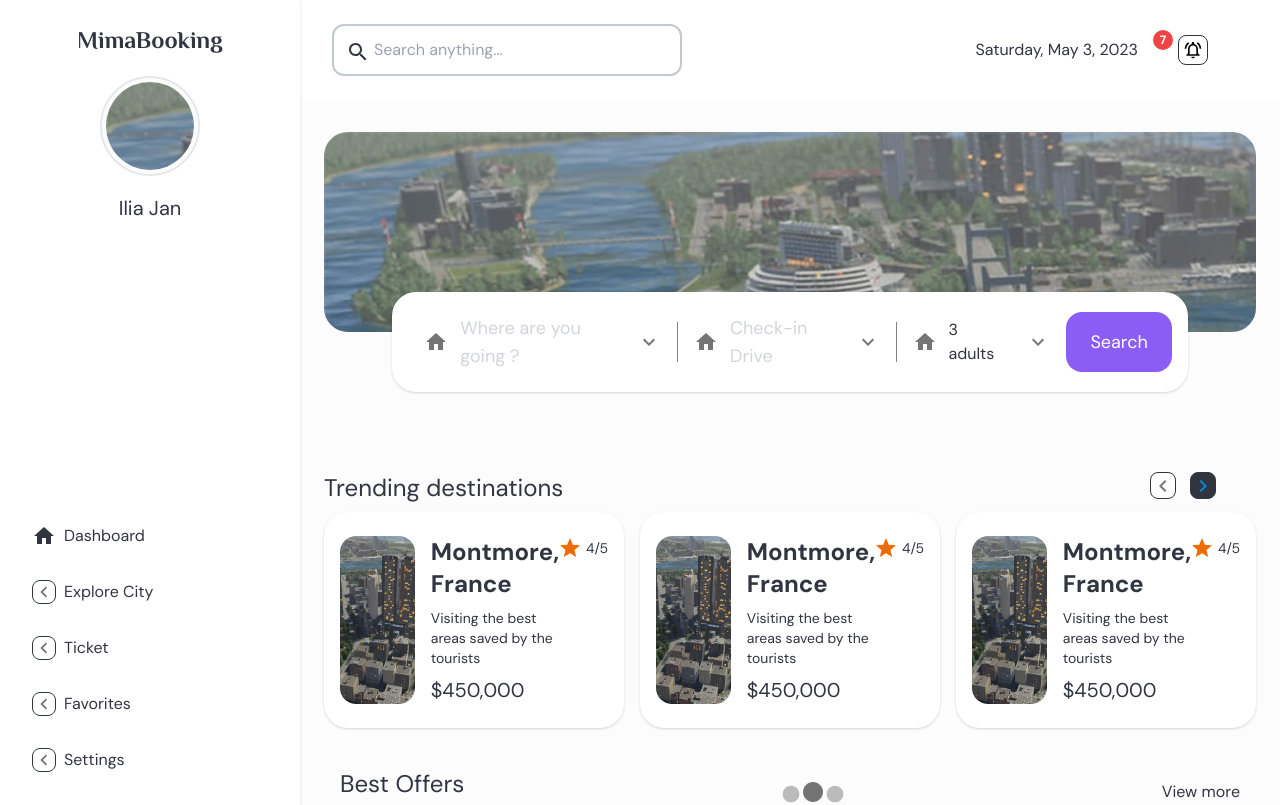
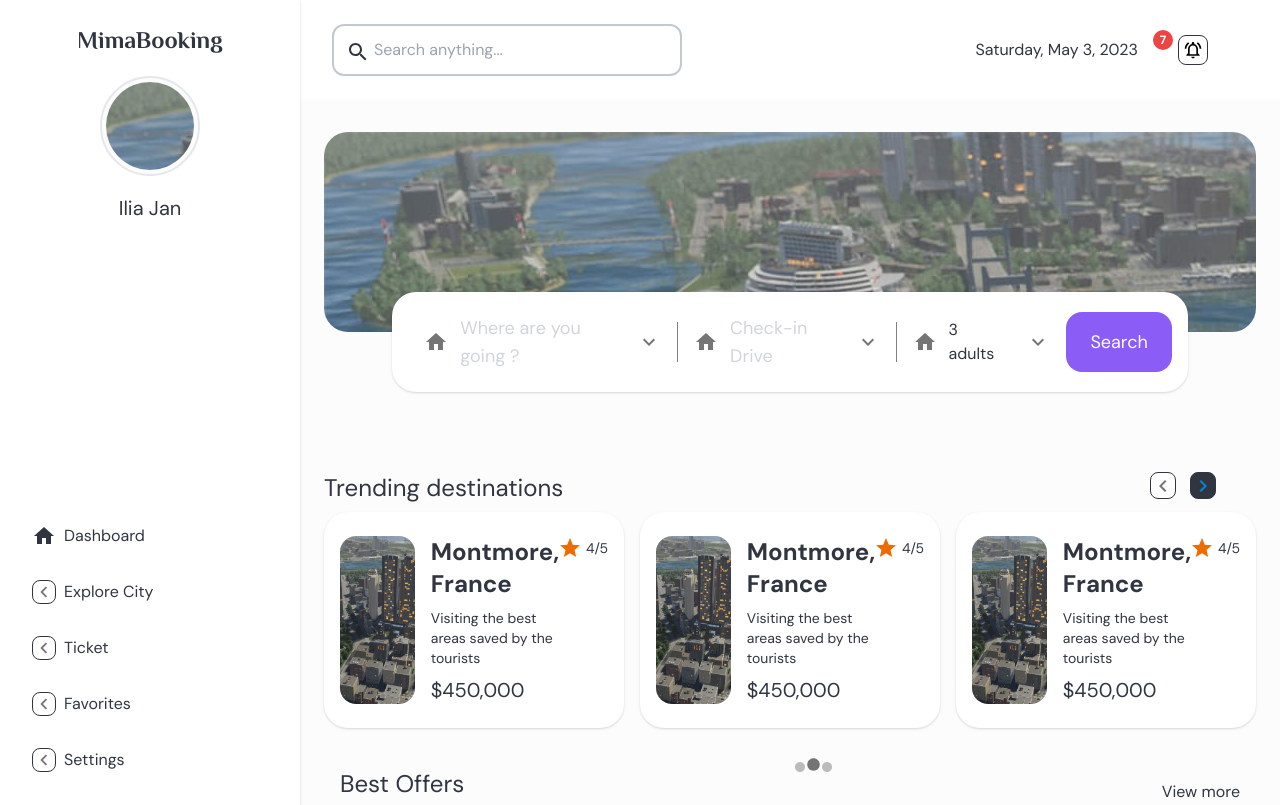
Before and after one commit to Marshall-D/Hotel-app, a Next.js app: page / in a window 1280 px wide. Shown: the top 805 px of the page. Built offline with nearby package versions, Linux system fonts and the light colour scheme.

Commit message:
editted best offer icons size

```diff
--- a/src/components/offers/index.tsx
+++ b/src/components/offers/index.tsx
@@ -70,27 +70,28 @@ export const Offers: React.FC = () => {
                 <div className="text-2xl mb-4">Best Offers</div>
 
                 <div className="flex">
-                    <div className=" mt-0.5">
+                    <div className="" style={{ marginTop: -38 }}>
                         {" "}
                         <Icon
                             component={CircleIcon}
-                            fontSize="small"
+                            sx={{ fontSize: 12 }}
                             color="disabled"
                         />{" "}
                     </div>
-                    <div className="">
+                    <div className="" style={{ marginTop: -40 }}>
                         {" "}
                         <Icon
                             component={CircleIcon}
                             color="action"
-                            fontSize="medium"
+                            // fontSize="medium"
+                            sx={{ fontSize: 15 }}
                         />{" "}
                     </div>{" "}
-                    <div className="mt-0.5">
+                    <div className="" style={{ marginTop: -38 }}>
                         {" "}
                         <Icon
                             component={CircleIcon}
-                            fontSize="small"
+                            sx={{ fontSize: 12 }}
                             color="disabled"
                         />{" "}
                     </div>
```
